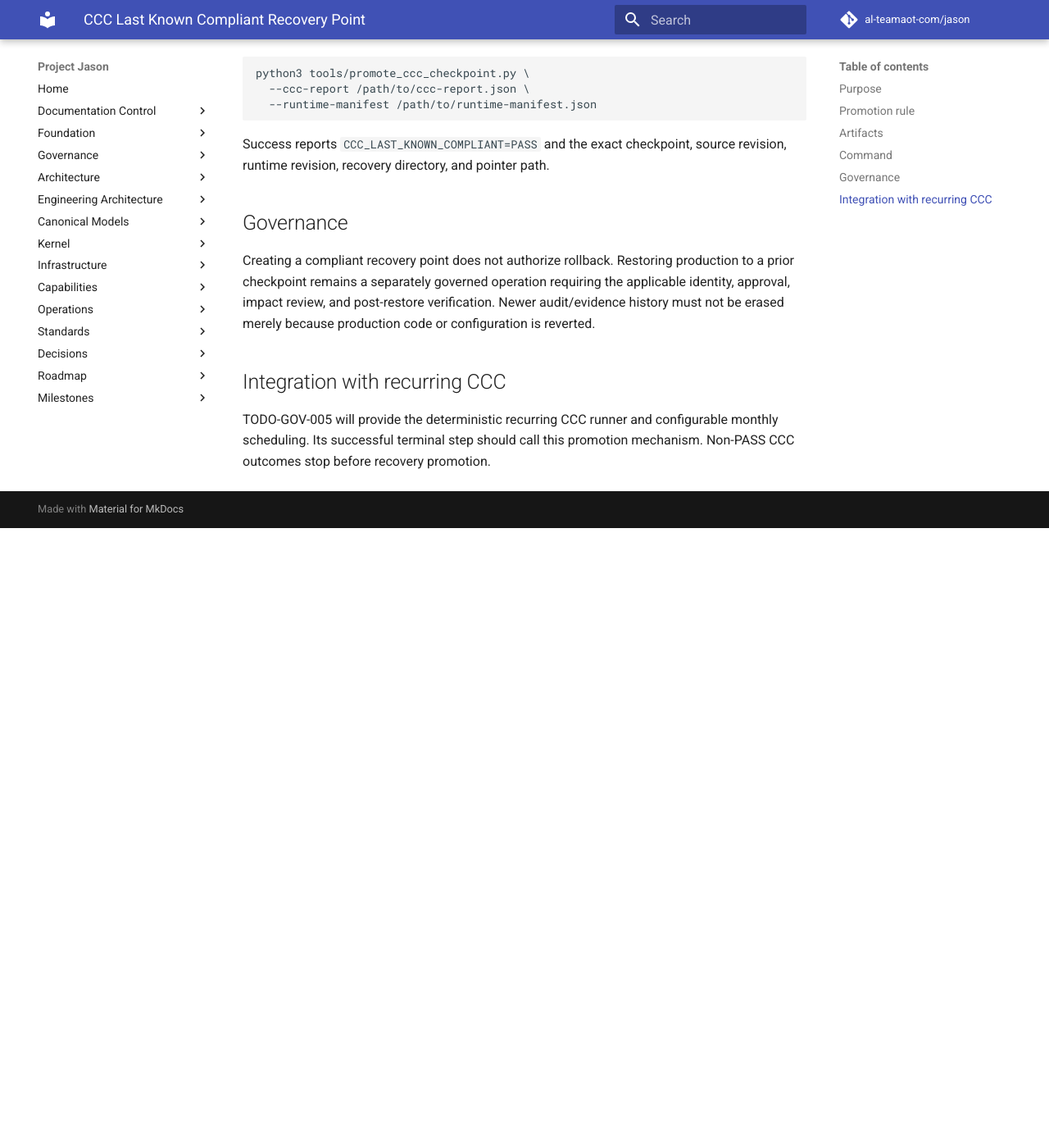
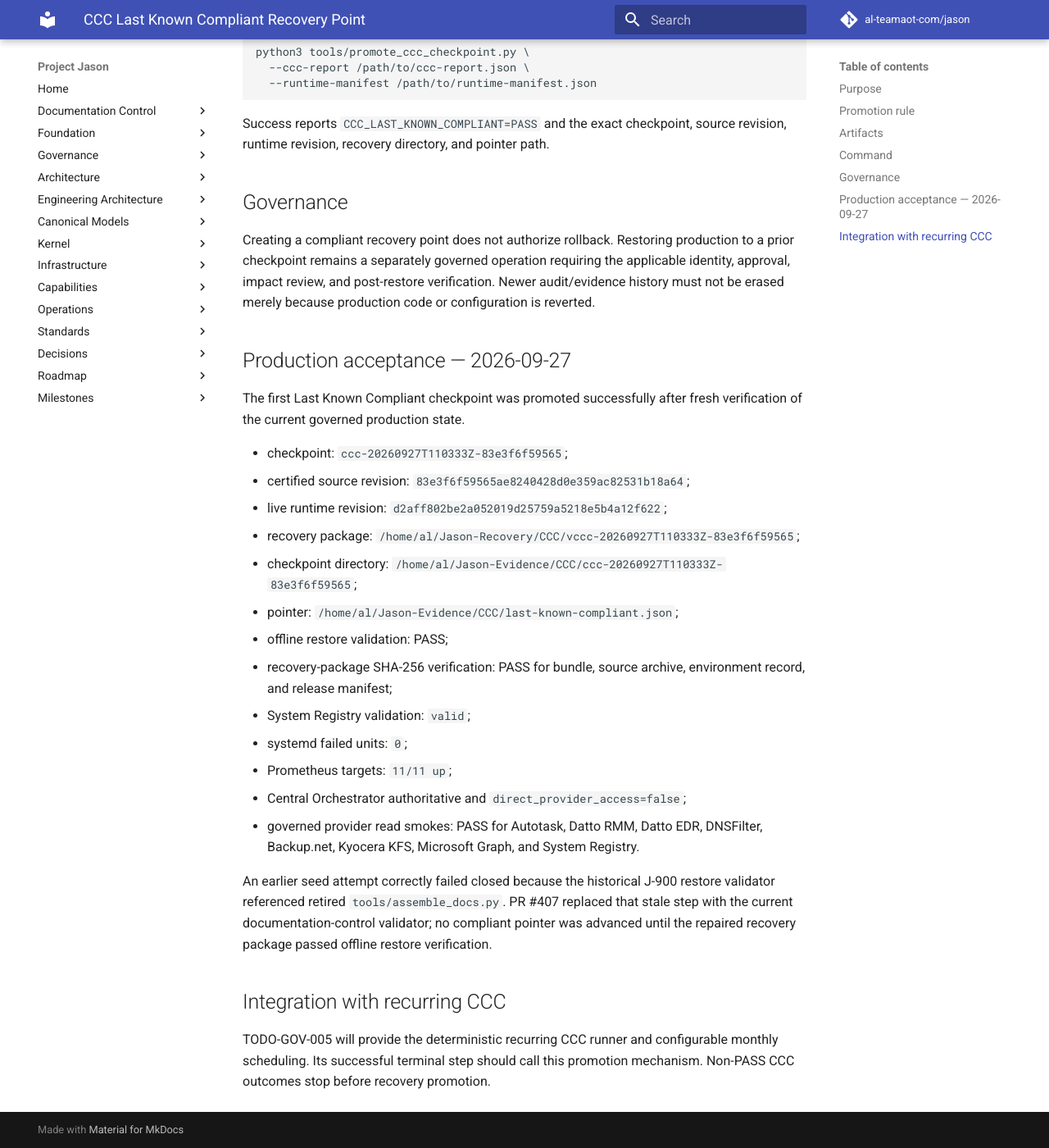
Before and after one commit to al-teamaot-com/jason, an MkDocs documentation site: the page built from docs/operations/CCC-Last-Known-Compliant-Recovery.md, in a window 1280 px wide and 1400 px high, scrolled down 1492 px. Shown: the whole window at 82% size. Built offline with MkDocs 1.6.1 and Material for MkDocs 9.7.7, drawn with Linux system fonts in a browser that asks for light colours; comment, search, counter and statistics services are not loaded; before the commit the page ends 2136 px from its top, so only the background shows below that; some of the changed text lies outside the part shown.

Commit message:
Record CCC compliant snapshot acceptance

```diff
--- a/docs/operations/CCC-Last-Known-Compliant-Recovery.md
+++ b/docs/operations/CCC-Last-Known-Compliant-Recovery.md
@@ -1,6 +1,6 @@
 # CCC Last Known Compliant Recovery Point
 
-**Status:** Implemented foundation; production seed acceptance pending
+**Status:** Implemented and production-proven 2026-09-27
 **Owner:** Jason Governance Authority
 **Applies to:** Constitutional and Compliance Check (CCC) recovery promotion
 
@@ -58,6 +58,26 @@ Success reports `CCC_LAST_KNOWN_COMPLIANT=PASS` and the exact checkpoint, source
 
 Creating a compliant recovery point does not authorize rollback. Restoring production to a prior checkpoint remains a separately governed operation requiring the applicable identity, approval, impact review, and post-restore verification. Newer audit/evidence history must not be erased merely because production code or configuration is reverted.
 
+## Production acceptance — 2026-09-27
+
+The first Last Known Compliant checkpoint was promoted successfully after fresh verification of the current governed production state.
+
+- checkpoint: `ccc-20260927T110333Z-83e3f6f59565`;
+- certified source revision: `83e3f6f59565ae8240428d0e359ac82531b18a64`;
+- live runtime revision: `d2aff802be2a052019d25759a5218e5b4a12f622`;
+- recovery package: `/home/al/Jason-Recovery/CCC/vccc-20260927T110333Z-83e3f6f59565`;
+- checkpoint directory: `/home/al/Jason-Evidence/CCC/ccc-20260927T110333Z-83e3f6f59565`;
+- pointer: `/home/al/Jason-Evidence/CCC/last-known-compliant.json`;
+- offline restore validation: PASS;
+- recovery-package SHA-256 verification: PASS for bundle, source archive, environment record, and release manifest;
+- System Registry validation: `valid`;
+- systemd failed units: `0`;
+- Prometheus targets: `11/11 up`;
+- Central Orchestrator authoritative and `direct_provider_access=false`;
+- governed provider read smokes: PASS for Autotask, Datto RMM, Datto EDR, DNSFilter, Backup.net, Kyocera KFS, Microsoft Graph, and System Registry.
+
+An earlier seed attempt correctly failed closed because the historical J-900 restore validator referenced retired `tools/assemble_docs.py`. PR #407 replaced that stale step with the current documentation-control validator; no compliant pointer was advanced until the repaired recovery package passed offline restore verification.
+
 ## Integration with recurring CCC
 
 TODO-GOV-005 will provide the deterministic recurring CCC runner and configurable monthly scheduling. Its successful terminal step should call this promotion mechanism. Non-PASS CCC outcomes stop before recovery promotion.
```
Also changed, not shown: docs/roadmaps/Project-Jason-TODO-and-Future-Ideas.md (+1 -1 lines).
